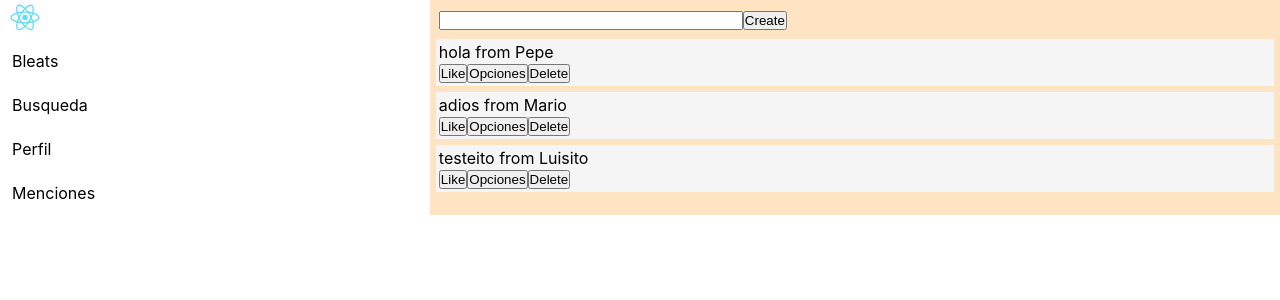
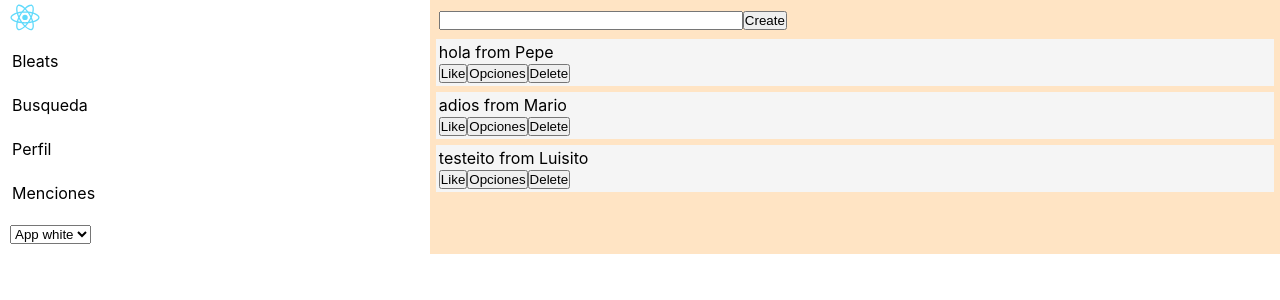
Before and after one commit to miguelselectra/bleatter, a React (Create React App) app: page / in a window 1280 px wide. Shown: the top 300 px of the page. Built offline with nearby package versions, Linux system fonts and the light colour scheme.

Commit message:
add theme selector

```diff
--- a/src/App.js
+++ b/src/App.js
@@ -2,6 +2,7 @@ import './App.scss';
 import { useState } from 'react';
 import Navbar from "./components/Navbar";
 import Home from "./pages/Home";
+import ThemeSelector from "./components/ThemeSelector";
 
 export default function App() {
   const [bleats, setBleats] = useState([
@@ -9,14 +10,20 @@ export default function App() {
     { message: 'adios', id: 2, author: 'Mario' },
     { message: 'testeito', id: 3, author: 'Luisito' },
   ]);
+  const [theme, setTheme] = useState('App white');
 
   const addBleatHandler = (bleat) => {
     setBleats([...bleats, bleat]);
   }
 
   return (
-    <div className="App">
-      <Navbar />
+    <div className={theme}>
+      <Navbar>
+        <ThemeSelector
+          themeSelected={theme}
+          setTheme={setTheme}
+        />
+      </Navbar>
       <Home
         addBleatHandler={addBleatHandler}
         bleats={bleats}
--- a/src/App.scss
+++ b/src/App.scss
@@ -7,6 +7,16 @@
   display: flex;
   height: 100%;
   width: auto;
+}
+
+.white {
+  background-color: white;
+  color: black;
+}
+
+.dark {
+  background-color: black;
+  color: white;
 }
 
 .navbar {
@@ -21,9 +31,14 @@
   img {
     width: 50px;
   }
+
+  .theme-selector {
+    margin: 10px;
+  }
 }
 
 .home {
+  color: black;
   background-color: bisque;
   flex-grow: 3;
 }
--- a/src/components/Navbar.js
+++ b/src/components/Navbar.js
@@ -1,8 +1,8 @@
 import logo from '../logo.svg';
 
-export default function Navbar () {
+export default function Navbar ({children}) {
   return (
-    <div className='navbar'>
+    <div className='navbar' >
       <img src={logo} className="App-logo" alt="logo" />
       <ul>
         <li>Bleats</li>
@@ -10,6 +10,7 @@ export default function Navbar () {
         <li>Perfil</li>
         <li>Menciones</li>
       </ul>
+      {children}
     </div>
   );
 }
--- /dev/null
+++ b/src/components/ThemeSelector.js
@@ -0,0 +1,22 @@
+export default function ThemeSelector ({ themeSelected, setTheme }) {
+  const themes = ['App white', 'App dark'];
+
+  const handleSetTheme = (e) => {
+    setTheme(e.target.value)
+  };
+
+  return (
+      <select
+        name='select'
+        className='theme-selector'
+        value={themeSelected}
+        onChange={handleSetTheme}
+      >
+        {
+          themes.map((theme, index) => {
+            return <option value={theme} key={index}>{theme}</option>;
+          })
+        }
+      </select>
+  );
+}
```
